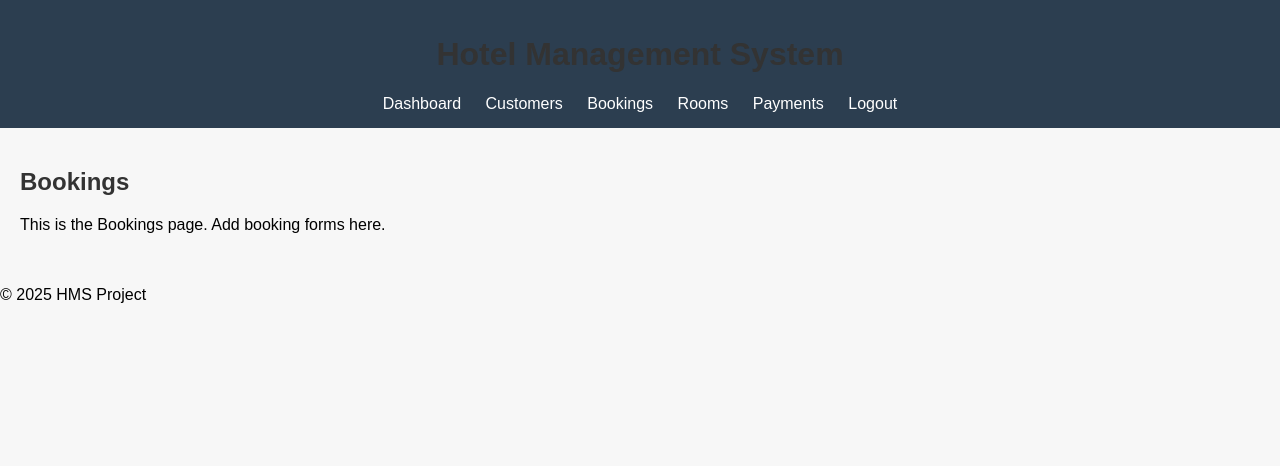
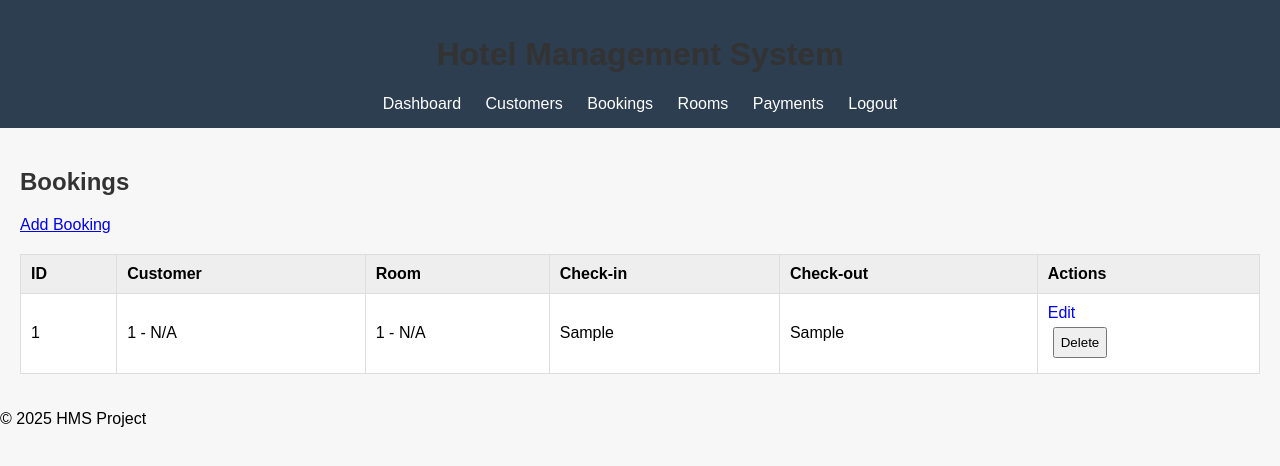
Before and after one commit to AshlyMaria98/hotel-management-system, a Flask app: page /bookings in a window 1280 px wide. Shown: the top 466 px of the page. Run offline with Flask 3, Linux system fonts and the light colour scheme; the visitor is signed in with stand-in values (Sample User, id 1); tables that the repository leaves empty hold one stand-in row (values such as "Sample post").

Commit message:
Added Bookings module (routes + template)

```diff
--- a/app.py
+++ b/app.py
@@ -130,9 +130,85 @@ def delete_customer(id):
 
 
 # ----------------- BOOKINGS MODULE -----------------
+# ----------------- BOOKINGS MODULE -----------------
 @app.route('/bookings')
 def bookings():
-    return render_template('bookings.html')
+    if not session.get('logged_in'):
+        return redirect(url_for('login'))
+
+    all_bookings = Booking.query.order_by(Booking.id.desc()).all()
+    customers = Customer.query.all()
+    rooms = Room.query.all()
+    return render_template('bookings.html',
+                           bookings=all_bookings,
+                           customers=customers,
+                           rooms=rooms,
+                           view_type="list")
+
+
+@app.route('/bookings/add', methods=['GET', 'POST'])
+def add_booking():
+    if not session.get('logged_in'):
+        return redirect(url_for('login'))
+
+    if request.method == 'POST':
+        customer_id = request.form['customer_id']
+        room_id = request.form['room_id']
+        checkin = request.form['checkin']
+        checkout = request.form['checkout']
+
+        new_booking = Booking(customer_id=customer_id,
+                              room_id=room_id,
+                              checkin=checkin,
+                              checkout=checkout)
+        db.session.add(new_booking)
+        db.session.commit()
+
+        flash("Booking added successfully", "success")
+        return redirect(url_for('bookings'))
+
+    customers = Customer.query.all()
+    rooms = Room.query.all()
+    return render_template('bookings.html', view_type="add", customers=customers, rooms=rooms)
+
+
+@app.route('/bookings/edit/<int:id>', methods=['GET', 'POST'])
+def edit_booking(id):
+    if not session.get('logged_in'):
+        return redirect(url_for('login'))
+
+    booking = Booking.query.get_or_404(id)
+
+    if request.method == 'POST':
+        booking.customer_id = request.form['customer_id']
+        booking.room_id = request.form['room_id']
+        booking.checkin = request.form['checkin']
+        booking.checkout = request.form['checkout']
+
+        db.session.commit()
+        flash("Booking updated successfully", "success")
+        return redirect(url_for('bookings'))
+
+    customers = Customer.query.all()
+    rooms = Room.query.all()
+    return render_template('bookings.html',
+                           view_type="edit",
+                           booking=booking,
+                           customers=customers,
+                           rooms=rooms)
+
+
+@app.route('/bookings/delete/<int:id>', methods=['POST'])
+def delete_booking(id):
+    if not session.get('logged_in'):
+        return redirect(url_for('login'))
+
+    booking = Booking.query.get_or_404(id)
+    db.session.delete(booking)
+    db.session.commit()
+    flash("Booking deleted successfully", "success")
+    return redirect(url_for('bookings'))
+
 
 # ----------------- ROOMS MODULE -----------------
 
--- a/templates/bookings.html
+++ b/templates/bookings.html
@@ -1,6 +1,111 @@
 {% extends "base.html" %}
+{% block content %}
+<div class="container mt-4">
+    <h2>Bookings</h2>
 
-{% block content %}
-<h2>Bookings</h2>
-<p>This is the Bookings page. Add booking forms here.</p>
+    <!-- LIST ALL BOOKINGS -->
+    {% if view_type == "list" %}
+    <a href="{{ url_for('add_booking') }}" class="btn btn-primary mb-3">Add Booking</a>
+    <table class="table table-bordered">
+        <thead>
+            <tr>
+                <th>ID</th>
+                <th>Customer</th>
+                <th>Room</th>
+                <th>Check-in</th>
+                <th>Check-out</th>
+                <th>Actions</th>
+            </tr>
+        </thead>
+        <tbody>
+        {% for b in bookings %}
+            <tr>
+                <td>{{ b.id }}</td>
+                <td>{{ b.customer_id }} - {{ b.customer.name if b.customer else 'N/A' }}</td>
+                <td>{{ b.room_id }} - {{ b.room.room_no if b.room else 'N/A' }}</td>
+                <td>{{ b.checkin }}</td>
+                <td>{{ b.checkout }}</td>
+                <td>
+                    <a href="{{ url_for('edit_booking', id=b.id) }}" class="btn btn-sm btn-warning">Edit</a>
+                    <form method="POST" action="{{ url_for('delete_booking', id=b.id) }}" style="display:inline;">
+                        <button type="submit" class="btn btn-sm btn-danger"
+                                onclick="return confirm('Delete this booking?')">Delete</button>
+                    </form>
+                </td>
+            </tr>
+        {% endfor %}
+        </tbody>
+    </table>
+    {% endif %}
+
+    <!-- ADD BOOKING FORM -->
+    {% if view_type == "add" %}
+    <h3>Add Booking</h3>
+    <form method="POST">
+        <div class="mb-3">
+            <label>Customer</label>
+            <select name="customer_id" class="form-control" required>
+                {% for c in customers %}
+                    <option value="{{ c.id }}">{{ c.name }} ({{ c.phone }})</option>
+                {% endfor %}
+            </select>
+        </div>
+        <div class="mb-3">
+            <label>Room</label>
+            <select name="room_id" class="form-control" required>
+                {% for r in rooms %}
+                    <option value="{{ r.id }}">{{ r.room_no }} - {{ r.type }}</option>
+                {% endfor %}
+            </select>
+        </div>
+        <div class="mb-3">
+            <label>Check-in</label>
+            <input type="date" name="checkin" class="form-control" required>
+        </div>
+        <div class="mb-3">
+            <label>Check-out</label>
+            <input type="date" name="checkout" class="form-control" required>
+        </div>
+        <button type="submit" class="btn btn-success">Save</button>
+        <a href="{{ url_for('bookings') }}" class="btn btn-secondary">Cancel</a>
+    </form>
+    {% endif %}
+
+    <!-- EDIT BOOKING FORM -->
+    {% if view_type == "edit" %}
+    <h3>Edit Booking</h3>
+    <form method="POST">
+        <div class="mb-3">
+            <label>Customer</label>
+            <select name="customer_id" class="form-control" required>
+                {% for c in customers %}
+                    <option value="{{ c.id }}" {% if booking.customer_id == c.id %}selected{% endif %}>
+                        {{ c.name }} ({{ c.phone }})
+                    </option>
+                {% endfor %}
+            </select>
+        </div>
+        <div class="mb-3">
+            <label>Room</label>
+            <select name="room_id" class="form-control" required>
+                {% for r in rooms %}
+                    <option value="{{ r.id }}" {% if booking.room_id == r.id %}selected{% endif %}>
+                        {{ r.room_no }} - {{ r.type }}
+                    </option>
+                {% endfor %}
+            </select>
+        </div>
+        <div class="mb-3">
+            <label>Check-in</label>
+            <input type="date" name="checkin" class="form-control" value="{{ booking.checkin }}" required>
+        </div>
+        <div class="mb-3">
+            <label>Check-out</label>
+            <input type="date" name="checkout" class="form-control" value="{{ booking.checkout }}" required>
+        </div>
+        <button type="submit" class="btn btn-success">Update</button>
+        <a href="{{ url_for('bookings') }}" class="btn btn-secondary">Cancel</a>
+    </form>
+    {% endif %}
+</div>
 {% endblock %}
```
